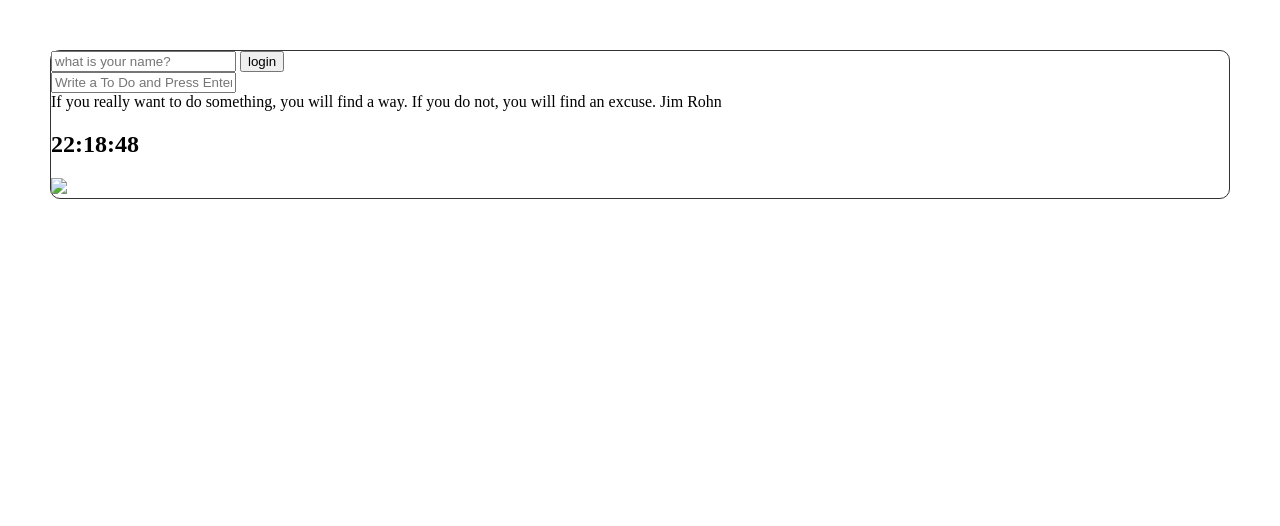
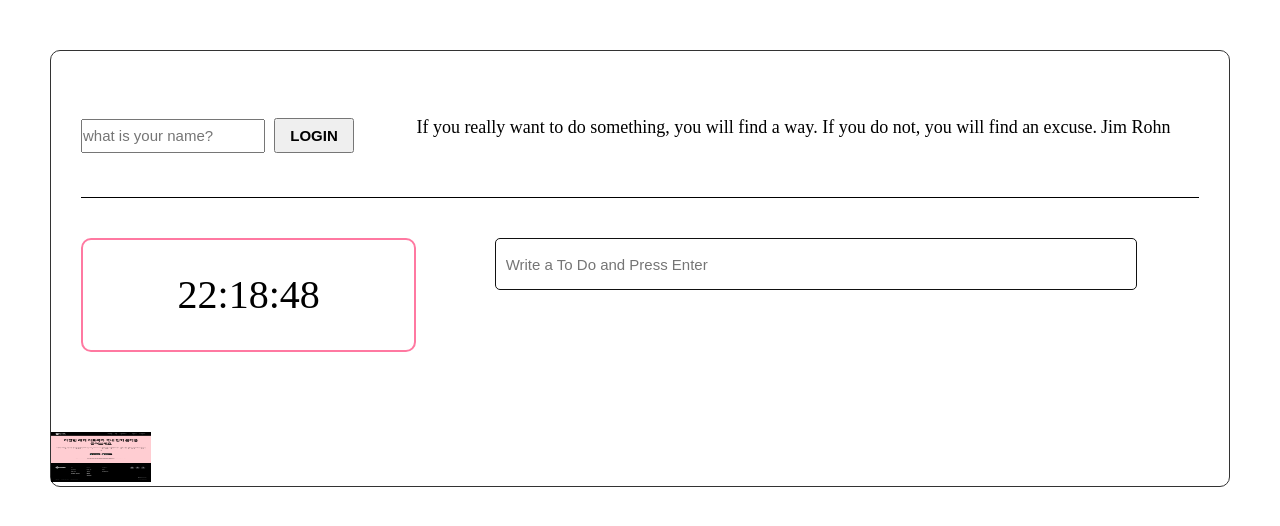
Before and after one commit to hyuna323/nomadcoders, a plain HTML site: page index.html in a window 1280 px wide. Drawn offline with Linux system fonts and the light colour scheme.

Commit message:
졸업작품 꾸미기

```diff
--- a/css/style.css
+++ b/css/style.css
@@ -1,26 +1,132 @@
 .hidden {
   display: none;
 }
-
+*{
+  padding: 0;
+  margin: 0;
+}
 body {
   margin: 50px;
   border: 1px solid #333;
   border-radius: 10px;
 }
-section {
-  /* display: flex; */
+main {
+  padding: 30px;
 }
-#weather {
+#top_part {
+  width: 100%; height: auto;
+  display: flex;
+  flex-wrap: wrap;
+  margin-bottom: 30px;
+}
+.weather {
   width: 100%;
+  height: 30px;
+  line-height: 30px;
 }
-#weather span {}
-#clock {
+.weather span {
+  font-size: 16px;
+  font-weight: 700;
+  font-style: italic;
+  text-transform: uppercase;
+  color: #FF79A1;
+}
+.login {
+  width: 30%;
+  height: 50px;
+  line-height: 50px;
+}
+/* #greeting {
+  margin: 0;
+} */
+/* #login-form {
   width: 250px;
+  height: 30px;
+} */
+.login_name {
+  width: 180px;
+  height: 30px;
+  font-size: 15px;
+}
+.login_btn {
+  width: 80px;
+  height: 35px;
+  margin-left: 5px;
+  font-size: 15px;
+  font-weight: 600;
+  text-transform: uppercase;
+}
+.quote {
+  width: 70%;
+  height: 50px;
+  margin-top: 6px;
+}
+.quote span {
+  font-size: 18px;
+}
+#bottom {
+  display: flex;
+  flex-wrap: wrap;
+  border-top: 1px solid #000;
+}
+#left_part {
+  width: 30%;
+  margin-top: 40px;
+  display: flex;
+  flex-wrap: wrap;
+}
+.clock_part {
+  width: 100%;
+  margin: auto;
+  border: 2px solid #FF79A1;
+  border-radius: 10px;
+}
+.clock {
+  width: auto;
+  height: 110px;
+  line-height: 110px;
+  font-size: 40px;
+  font-weight: 500;
+  text-align: center;
+}
+.random_background {
+  width: 100%;
+  height: 50px;
+}
+.random_background span {
+
+}
+img {
+  width: 100px;
+  height: 50px;
+}
+/* img {
+  position: absolute;
+  width: 100%;
   height: 100%;
+  left: 0px;
+  top: 0px;
+  right: 0px;
+  bottom: 0px;
+  z-index: -1;
+  opacity: 50%;
+} */
+#right_part {
+  width: 70%;
+  margin-top: 40px;
 }
-#login-form {}
-#greeting {}
-#todo-form {}
-#todo-list {}
-#quote {}
-#quote span {}
+.todo-list {
+  width: auto;
+}
+#todo-form {
+  width: 80%;
+  margin: auto;
+}
+#todo-form input {
+  width: 620px;
+  height: 40px;
+  padding: 5px 10px;
+  font-size: 15px;
+  border: 1px solid #111;
+  border-radius: 5px;
+}
--- a/index.html
+++ b/index.html
@@ -8,34 +8,45 @@
   <title>nomadcoder</title>
 </head>
 <body>
-  <div id="weather">
+  <main>
+    <section id="top_part">
+      <div class="weather">
         <span></span>
         <span></span>
       </div>
-  <main>
-    <section class="greeting_part">
+      <div class="login">
         <form class="hidden" id="login-form">
-        <input required type="text" placeholder="what is your name?" maxlength="15" />
+          <input class="login_name" required type="text" placeholder="what is your name?" maxlength="15" />
           <!-- 결과가 보내짐 -->
           <!-- 엔터를 누르면 자동으로 submit이 되는데 이런 방식은 매번 사이트가 새로고침 되는 것이기 때문에 좋지 않음 -->
-        <input type="submit" value="login" />
+          <input class="login_btn" type="submit" value="login" />
         </form>
         <h1 id="greeting" class="hidden"></h1>
-      <form id="todo-form">
-        <input type="text" placeholder="Write a To Do and Press Enter" required/>
-      </form>
-    </section>
-    <section class="quote_part">
-      <div id="quote">
+      </div>
+      <div class="quote">
         <span></span>
         <span></span>
       </div>
     </section>
+    <section id="bottom">
+      <section id="left_part">
+        <div class="clock_part">
+          <h2 class="clock">00:00:00</h2>
+        </div>
+        <div class="random_background">
+          <span></span>
+        </div>
+      </section>
+      <section id="right_part">
+        <ul class="todo-list">
+          <form id="todo-form">
+            <input type="text" placeholder="Write a To Do and Press Enter" required/>
+          </form>
+        </ul>
+      </section>
+    </section>
 
-    <h2 id="clock">00:00:00</h2>
-    <ul id="todo-list">
 
-    </ul>
   </main>
   <script src="js/greeting.js"></script>
   <script src="js/clock.js"></script>
--- a/js/background.js
+++ b/js/background.js
@@ -1,5 +1,5 @@
 // img 파일과 이름을 같게 해줘야 함
-const images = [""];
+const images = ["2.png"];
 
 const chosenImage = images[Math.floor(Math.random() * images.length)];
 
--- a/js/clock.js
+++ b/js/clock.js
@@ -1,4 +1,4 @@
-const clock = document.querySelector("h2#clock");
+const clock = document.querySelector("h2.clock");
 
 function getClock() {
   const date = new Date();
--- a/js/greeting.js
+++ b/js/greeting.js
@@ -15,7 +15,7 @@ function onLoginsubmit(event) {
 }
 
 function paintGreetings(username){
-  greeting.innerText = `hello ${username}`;
+  greeting.innerText = `Have a Good Day ${username}`;
   greeting.classList.remove(HIDDEN_CLASSNAME);
 
 };
--- a/js/quotes.js
+++ b/js/quotes.js
@@ -41,8 +41,8 @@ const quotes = [
   },
   ];
 
-  const quote = document.querySelector("#quote span:first-child");
-  const author = document.querySelector("#quote span:last-child");
+  const quote = document.querySelector(".quote span:first-child");
+  const author = document.querySelector(".quote span:last-child");
 
   // 0부터 array의 길이인 9 사이 숫자들 접근
   // console.log(quotes[0-9]);
--- a/js/todo.js
+++ b/js/todo.js
@@ -1,11 +1,11 @@
-const toDoForm = document.getElementById("todo-form");
+const toDoForm = document.getElementById("right_part");
 
 /* toDoInput을 전체 document에서 전체 HTML을 찾아볼 수 있음
   또는 toDoInput을 toDoForm안에서만 찾아 볼 수도 있음*/
 const toDoInput = toDoForm.querySelector("input");
 // id가 todo-form인 form안에서 input을 찾는 것
 
-const toDoList = document.getElementById("todo-list");
+const toDoList = document.getElementById("right_part");
 
 const TODOS_KEY = "todos";
 
--- a/js/weather.js
+++ b/js/weather.js
@@ -15,8 +15,8 @@ function onGeoOk(position){
   // url을 불러오는 함수 fetch(url)사용
   fetch(url).then(response => response.json().then(data => {
     // 날씨 불러오기
-    const weather = document.querySelector("#weather span:first-child")
-    const city = document.querySelector("#weather span:last-child")
+    const weather = document.querySelector(".weather span:first-child")
+    const city = document.querySelector(".weather span:last-child")
     city.innerText = data.name;
     // 온도 불러오기
     weather.innerText = `${data.weather[0].main} / ${data.main.temp}`;
```
Lines whose indentation alone changed are shown as unchanged.
